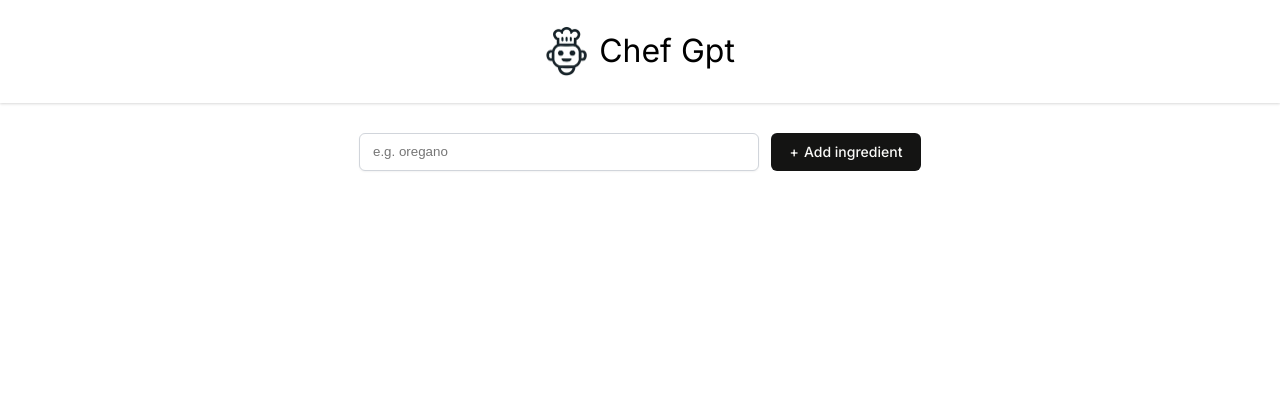
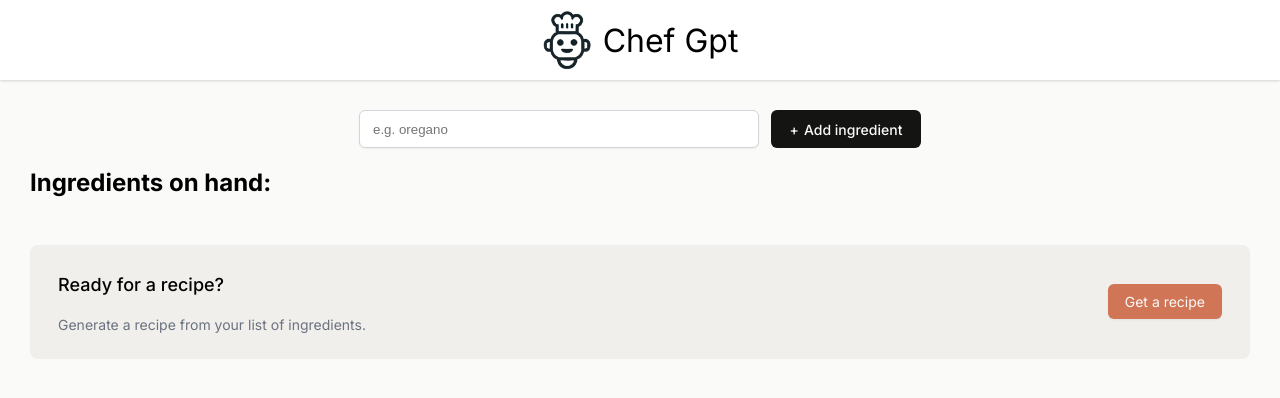
Before and after one commit to emazack/chef-gpt, a React (Vite) app: page / in a window 1280 px wide. Shown: the top 398 px of the page. Built offline with nearby package versions, Linux system fonts and the light colour scheme.

Commit message:
Enhance Main component with ingredient addition and display, add React 19 form handling; update styles for improved layout

```diff
--- a/components/Main.jsx
+++ b/components/Main.jsx
@@ -1,25 +1,21 @@
-import { useState } from "react"
-
+import React from "react"
 
 export default function Main() {
-    const [ ingredients, setiIngredients ] = useState([])
+
+    const [ingredients, setIngredients] = React.useState([])
 
     const ingredientsListItems = ingredients.map(ingredient => (
         <li key={ingredient}>{ingredient}</li>
     ))
 
-    function handleSubmit(event) {
-        event.preventDefault()
-        const formData = new FormData(event.currentTarget)
+    function addIngredient(formData) {
         const newIngredient = formData.get("ingredient")
-        setiIngredients(function(prevIngredients) {
-            return [...prevIngredients, newIngredient]
-        })
+        setIngredients(prevIngredients => [...prevIngredients, newIngredient])
     }
 
     return (
         <main>
-            <form onSubmit={handleSubmit} className="add-ingredient-form">
+            <form action={addIngredient} className="add-ingredient-form">
                 <input
                     type="text"
                     placeholder="e.g. oregano"
@@ -28,9 +24,17 @@
                 />
                 <button>Add ingredient</button>
             </form>
-            <ul>
-                {ingredientsListItems}
-            </ul>
+            <section>
+                <h2>Ingredients on hand:</h2>
+                <ul className="ingredients-list" aria-live="polite">{ingredientsListItems}</ul>
+                <div className="get-recipe-container">
+                    <div>
+                        <h3>Ready for a recipe?</h3>
+                        <p>Generate a recipe from your list of ingredients.</p>
+                    </div>
+                    <button>Get a recipe</button>
+                </div>
+            </section>
         </main>
     )
 }
--- a/index.css
+++ b/index.css
@@ -5,26 +5,25 @@
 body {
     margin: 0;
     font-family: Inter, sans-serif;
+    background-color: #FAFAF8;
 }
 
-.header{
+header {
+    display: flex;
+    justify-content: center;
+    align-items: center;
+    gap: 11px;
+    height: 80px;
+    background-color: white;
     box-shadow: 0px 1px 3px 0px rgba(0, 0, 0, 0.10), 0px 1px 2px 0px rgba(0, 0, 0, 0.06);
-    display: flex;
-    align-items: center;
-    justify-content: center;
-}
-.logo {
-    width: 43px;
-    height: 52px;
-    margin-right: 11px;
 }
 
-.title {
-    font-family: Inter;
+header > img {
+    width: 50px;
+}
+
+header > h1 {
     font-weight: 400;
-    font-size: 32px;
-    line-height: 60px;
-    letter-spacing: -5%;
 }
 
 main {
@@ -63,3 +62,45 @@
     content: "+";
     margin-right: 5px;
 }
+
+ul.ingredients-list {
+    margin-bottom: 48px;
+}
+
+ul.ingredients-list > li {
+    color: #475467;
+    line-height: 28px;
+}
+
+.get-recipe-container {
+    display: flex;
+    justify-content: space-between;
+    align-items: center;
+    border-radius: 8px;
+    background: #F0EFEB;
+    padding: 10px 28px;
+}
+
+.get-recipe-container h3 {
+    font-size: 1.125rem;
+    font-weight: 500;
+    line-height: 24px;
+}
+
+.get-recipe-container p {
+    color: #6B7280;
+    font-size: 0.875rem;
+    line-height: 20px;
+}
+
+.get-recipe-container button {
+    border: none;
+    border-radius: 6px;
+    background: #D17557;
+    box-shadow: 0px 1px 2px 0px rgba(0, 0, 0, 0.05);
+    color: #FAFAF8;
+    padding: 9px 17px;
+    font-family: Inter, sans-serif;
+    font-size: 0.875rem;
+    cursor: pointer;
+}
```
